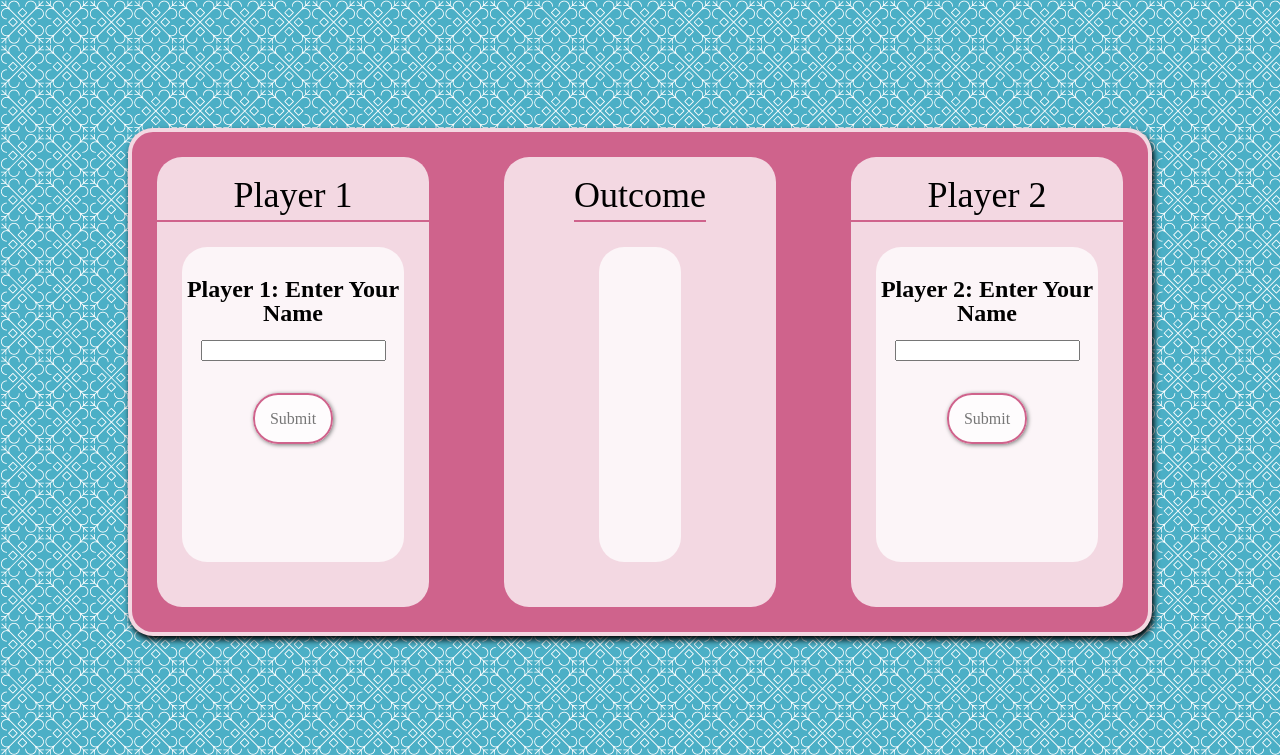
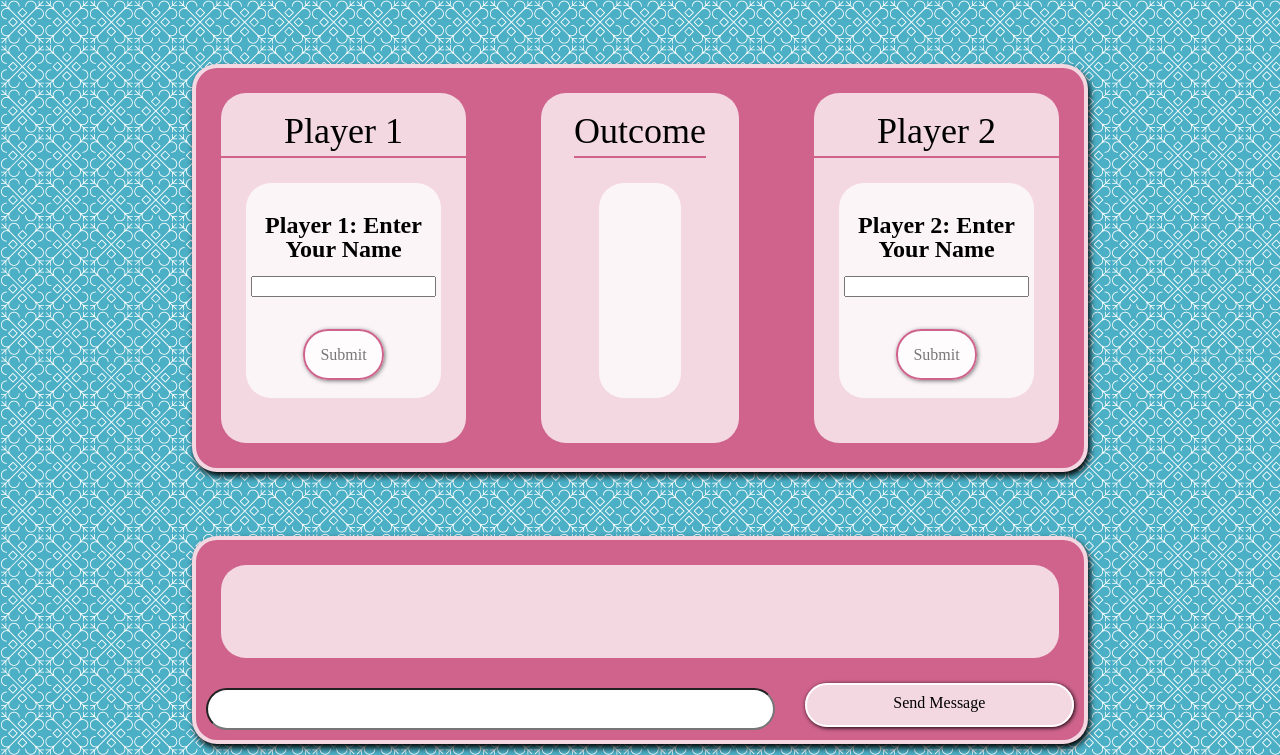
Before and after one commit to jjge732/RPS-Multiplayer, a plain HTML site: page index.html in a window 1280 px wide. Shown: the top 755 px of the page. Drawn offline with Linux system fonts and the light colour scheme; no server answers.

Commit message:
fixed styling in large screens

```diff
--- a/assets/css/style.css
+++ b/assets/css/style.css
@@ -9,9 +9,9 @@ main, aside {
     grid-auto-rows: auto;
     grid-column-gap: 25px;
     background-color: #CF638C;
-    margin: 10%;
+    margin: 5% 15%;
     width: auto;
-    height: 500px;
+    height: 400px;
     border: 4px solid rgba(360, 360, 360, .75);
     border-radius: 25px;
     box-shadow: 2px 4px 6px;
```
